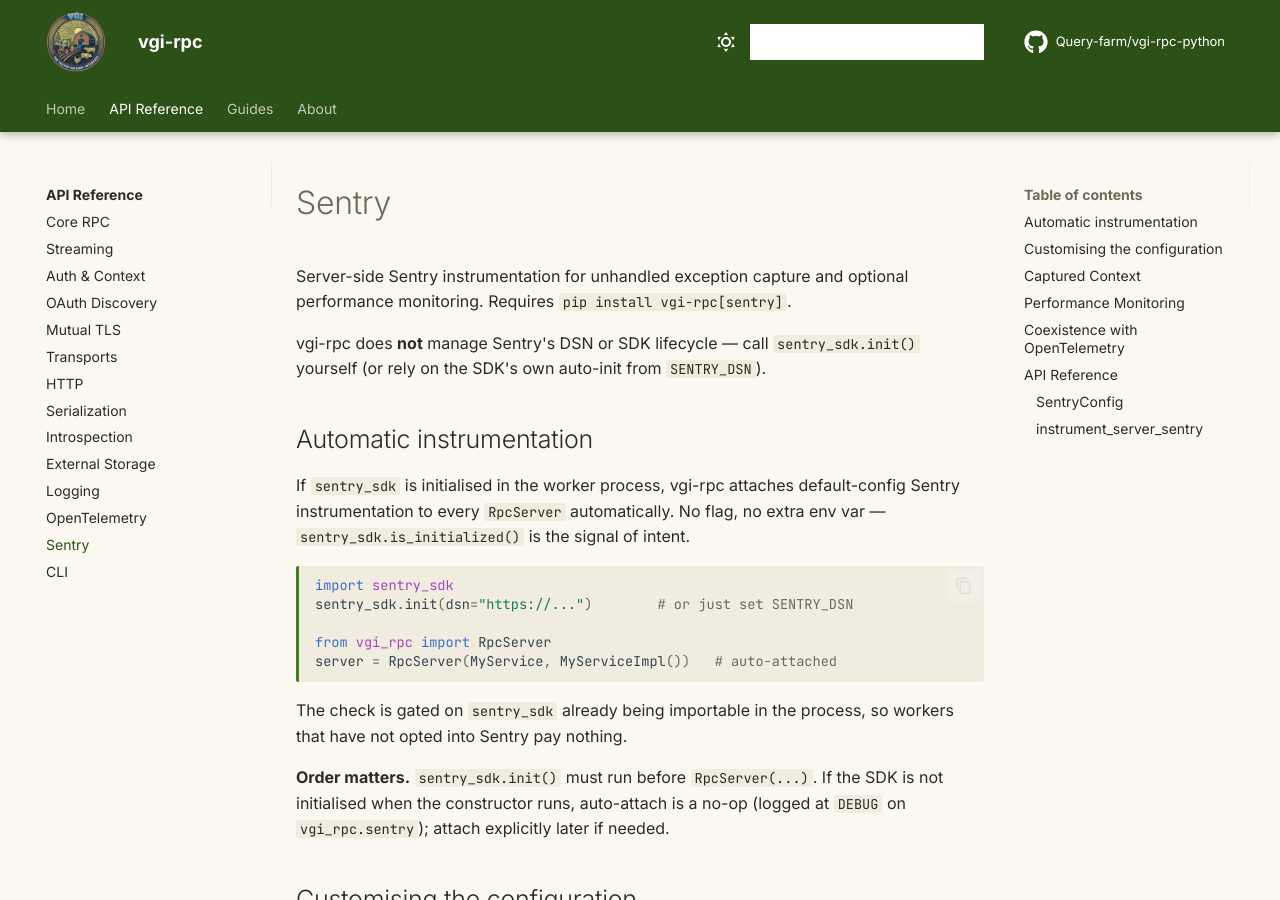
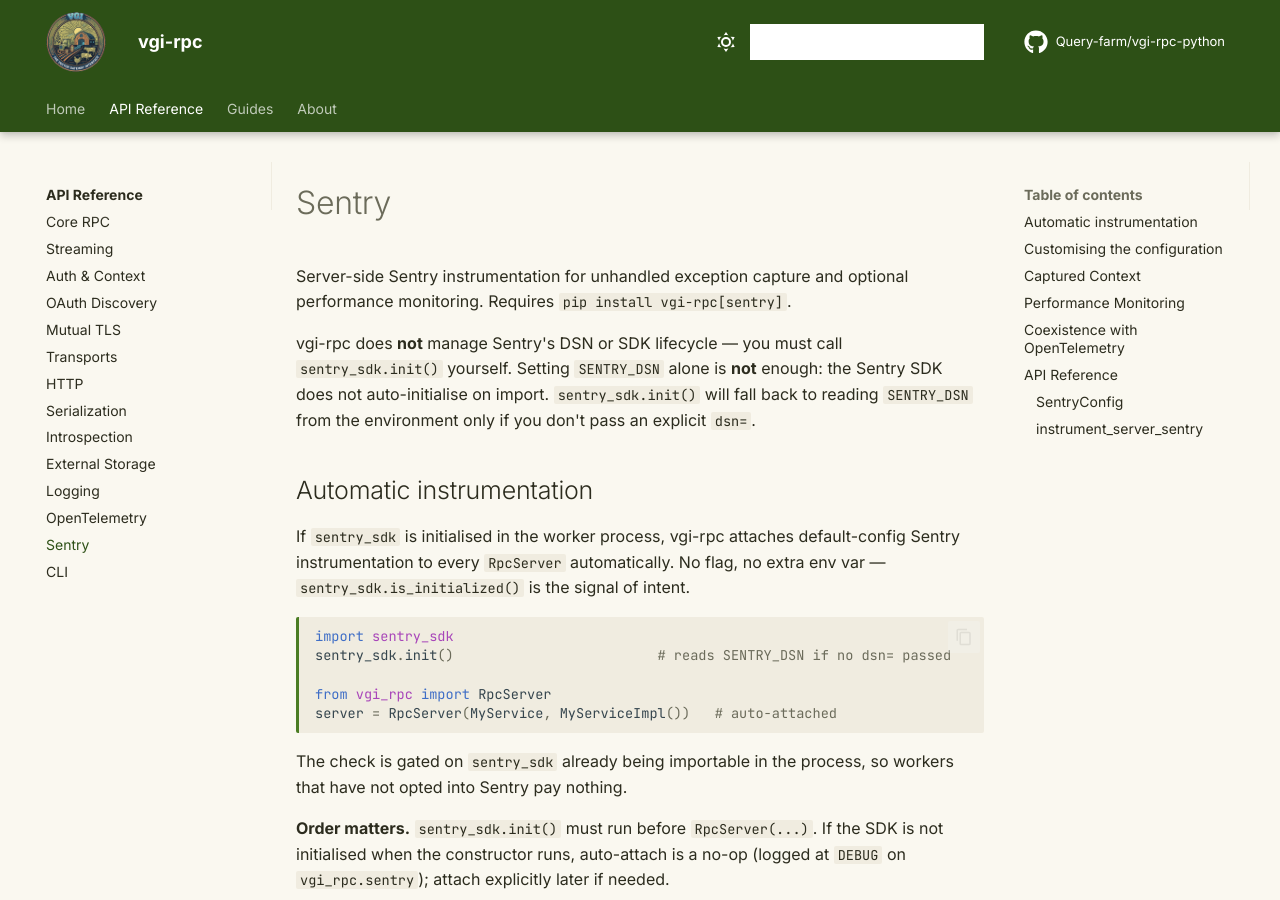
Before and after one commit to Query-farm/vgi-rpc-python, an MkDocs documentation site: the page built from docs/api/sentry.md, in a window 1280 px wide and 900 px high. Built offline with MkDocs 1.6.1 and Material for MkDocs 9.7.7, drawn with Linux system fonts in a browser that asks for light colours; comment, search, counter and statistics services are not loaded.

Commit message:
docs(sentry): clarify SENTRY_DSN does not auto-init the SDK
The Sentry SDK does not auto-initialise on import; sentry_sdk.init()
must be called explicitly and only falls back to SENTRY_DSN when no
dsn= is passed. Previous wording implied setting SENTRY_DSN alone was
enough to trigger vgi-rpc's auto-attach.

Co-Authored-By: Claude Opus 4.7 (1M context) <noreply@anthropic.com>

````diff
--- a/docs/api/sentry.md
+++ b/docs/api/sentry.md
@@ -2,7 +2,7 @@
 
 Server-side Sentry instrumentation for unhandled exception capture and optional performance monitoring. Requires `pip install vgi-rpc[sentry]`.
 
-vgi-rpc does **not** manage Sentry's DSN or SDK lifecycle — call `sentry_sdk.init()` yourself (or rely on the SDK's own auto-init from `SENTRY_DSN`).
+vgi-rpc does **not** manage Sentry's DSN or SDK lifecycle — you must call `sentry_sdk.init()` yourself. Setting `SENTRY_DSN` alone is **not** enough: the Sentry SDK does not auto-initialise on import. `sentry_sdk.init()` will fall back to reading `SENTRY_DSN` from the environment only if you don't pass an explicit `dsn=`.
 
 ## Automatic instrumentation
 
@@ -10,7 +10,7 @@ If `sentry_sdk` is initialised in the worker process, vgi-rpc attaches default-c
 
 ```python
 import sentry_sdk
-sentry_sdk.init(dsn="https://...")        # or just set SENTRY_DSN
+sentry_sdk.init()                         # reads SENTRY_DSN if no dsn= passed
 
 from vgi_rpc import RpcServer
 server = RpcServer(MyService, MyServiceImpl())   # auto-attached
````
Also changed, not shown: README.md (+3 -3 lines), 1 other file.
